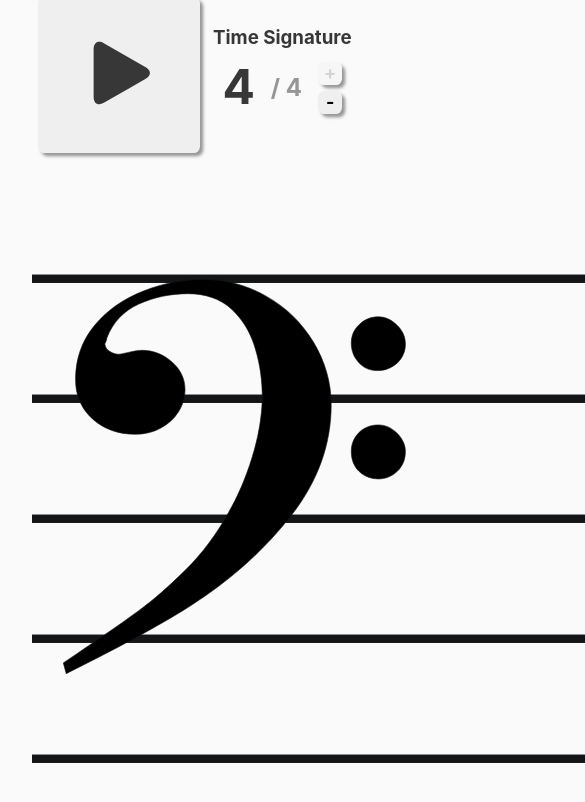
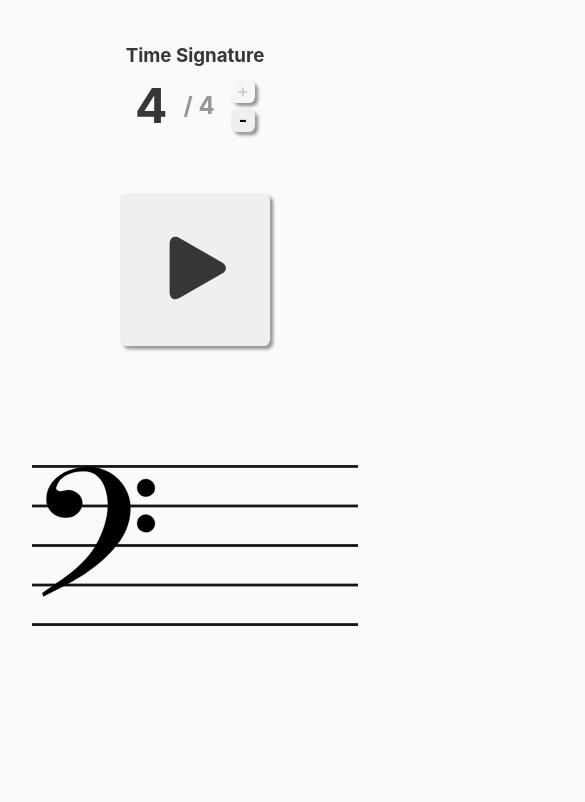
Before and after one commit to cdomizi/metronome-playalong, a website with bundled scripts: page index.html in a window 390 px wide. Shown: the part 166-968 px from the top of the page, 585 px wide, since content can reach past the window. After the commit the page ends 943 px from the top, so only its background shows below. Built offline with nearby package versions, Linux system fonts and the light colour scheme.

Commit message:
make design responsive, mobile first

```diff
--- a/css/styles.css
+++ b/css/styles.css
@@ -13,19 +13,54 @@
 .main {
   padding: 2rem;
   margin: auto;
+  max-width: 1200px;
 }
 
 #metronome-section {
   display: flex;
-  flex-flow: row wrap;
   justify-content: space-around;
   align-items: center;
+  flex-flow: column nowrap;
+  gap: 3rem;
+
+  @media only screen and (min-width: 500px) {
+    flex-flow: row wrap;
+  }
+
+  @media only screen and (min-width: 740px) {
+    flex-flow: row nowrap;
+
+    & > div {
+      width: 33%;
+    }
+  }
 }
 
 #tempo-section,
 #time-signature-section {
   text-align: center;
   max-width: fit-content;
+}
+
+/* Change order of section responsively */
+#tempo-section {
+  order: 0;
+}
+
+#time-signature-section {
+  order: 1;
+
+  @media only screen and (min-width: 740px) {
+    order: 2;
+  }
+}
+
+#metronome-controls {
+  order: 2;
+
+  @media only screen and (min-width: 740px) {
+    order: 1;
+  }
 }
 
 #tempo-section-title,
@@ -76,6 +111,7 @@
   flex-flow: row nowrap;
   align-items: center;
   gap: 0.6rem;
+  max-width: 100%;
 
   & > button.tempo-button {
     margin: 0;
@@ -171,6 +207,12 @@ button {
   }
 }
 
+#metronome-toggle-button {
+  display: block;
+  margin: auto;
+  padding: 0;
+}
+
 #metronome-button-play-icon,
 #metronome-button-pause-icon {
   fill: var(--black);
@@ -180,7 +222,15 @@ button {
 }
 
 #staff-container {
-  max-width: fit-content;
-  margin-left: auto;
-  margin-right: auto;
+  max-height: fit-content;
+  width: 100%;
+  margin: 5rem 0;
+  padding: 0;
 }
+
+#note {
+  display: block;
+  margin: 0 auto;
+  padding: 0;
+  width: 100%;
+}
--- a/index.html
+++ b/index.html
@@ -143,7 +143,9 @@
           </div>
         </div>
       </div>
-      <div id="staff-container"></div>
+      <div id="staff-container">
+        <img id="note" src="" alt="" />
+      </div>
     </div>
   </body>
 </html>
--- a/src/changeNote.ts
+++ b/src/changeNote.ts
@@ -19,5 +19,5 @@ export async function changeNote() {
     return;
   }
 
-  await showNoteImg(randomSvg);
+  showNoteImg(randomSvg);
 }
--- a/src/main.ts
+++ b/src/main.ts
@@ -4,7 +4,7 @@ import { showNoteImg } from "./showNoteImg.js";
 
 // Start with empty staff
 const epmtyStaffURL = "./static/images/empty-staff.svg";
-await showNoteImg(epmtyStaffURL);
+showNoteImg(epmtyStaffURL);
 
 // Toggle button utils
 function toggleDisableButton(disabled: boolean, button: HTMLButtonElement) {
@@ -203,6 +203,10 @@ const metronomeToggleButton = document.querySelector(
   "#metronome-toggle-button",
 ) as HTMLButtonElement;
 
+const staffContainer = document.querySelector(
+  "staff-container",
+) as HTMLDivElement;
+
 // Start/stop metronome on button click
 metronomeToggleButton.addEventListener("click", async () => {
   const metronomePlayButton = document.querySelector(
@@ -225,6 +229,9 @@ metronomeToggleButton.addEventListener("click", async () => {
     // Change button icon from ▶️ to ⏸️
     metronomePlayButton.setAttribute("class", "hidden");
     metronomePauseButton.setAttribute("class", "");
+
+    // Scroll to staff
+    staffContainer.scrollIntoView();
   }
 });
 
@@ -236,6 +243,9 @@ async function restartMetronome() {
 
     // Restart the metronome with the updated value for beatsPerMeasure
     isMetronomePlaying = await startMetronome(ms, beatsPerMeasure);
+
+    // Scroll to staff
+    staffContainer.scrollIntoView();
   }
 }
 
--- a/src/showNoteImg.ts
+++ b/src/showNoteImg.ts
@@ -1,27 +1,7 @@
-// eslint-disable-next-line @typescript-eslint/non-nullable-type-assertion-style
-const staffContainer = document.querySelector(
-  "#staff-container",
-) as HTMLElement;
+/* eslint-disable @typescript-eslint/non-nullable-type-assertion-style */
+const noteImgElement = document.querySelector("img#note") as HTMLImageElement;
 
-export async function showNoteImg(url: string) {
-  const response = await fetch(url);
-  const responseBody = await response.text();
-
-  // Parse the content as HTML
-  const parser = new DOMParser();
-  const doc = parser.parseFromString(responseBody, "text/html");
-  const fragment = doc.querySelector("svg");
-  if (fragment == null) {
-    throw Error("Document does not contain svg element");
-  }
-
-  // Delete previous note if exists
-  const previousNote = document.querySelector("#note");
-  if (previousNote !== null) {
-    staffContainer.replaceChildren();
-  }
-
+export function showNoteImg(url: string) {
   // Display the SVG image
-  fragment.setAttribute("id", "note");
-  staffContainer.append(fragment);
+  noteImgElement.setAttribute("src", url);
 }
```
